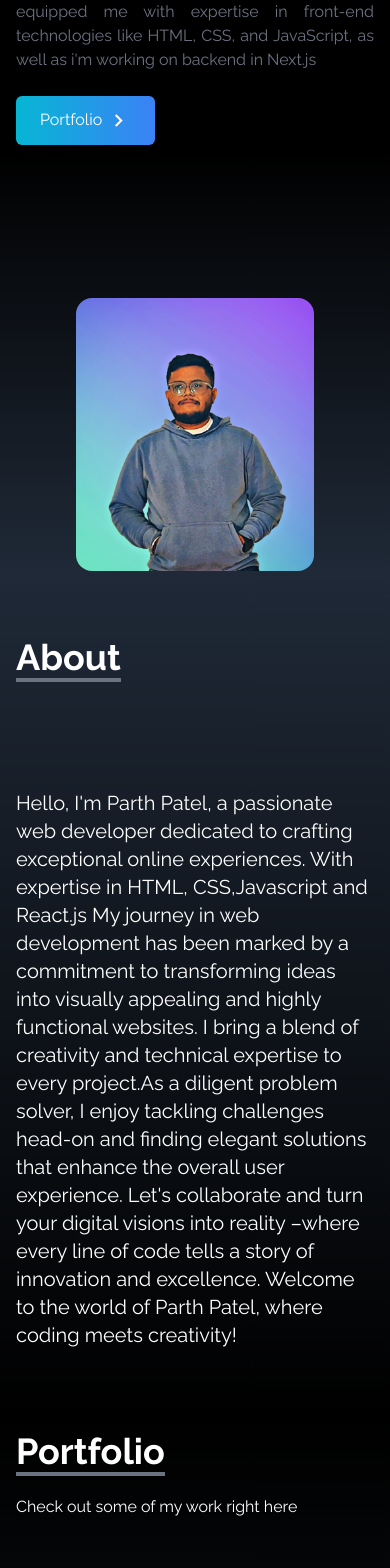
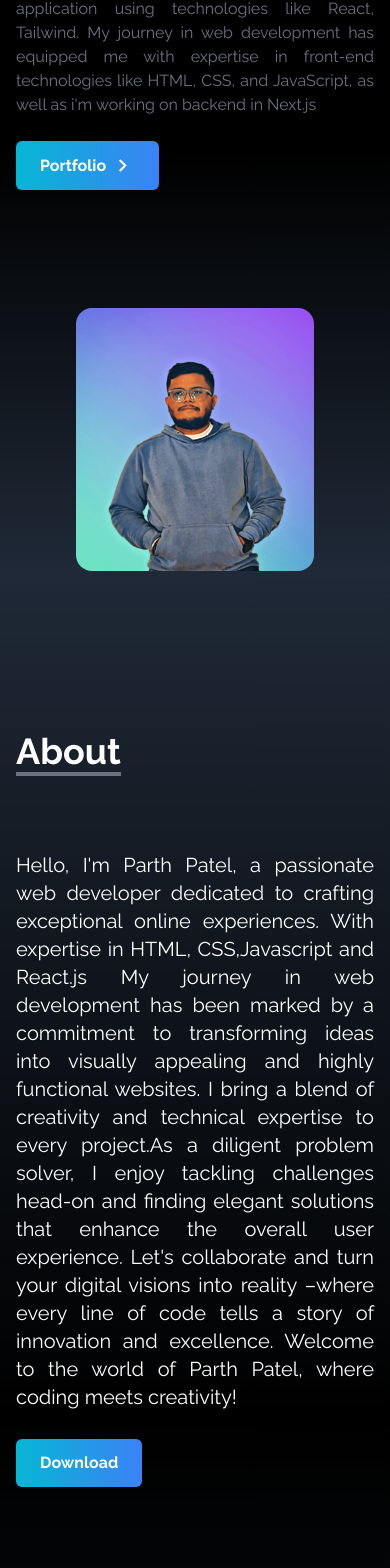
Before and after one commit to patelparth3943/My-Portfolio, a React (Create React App) app: page / in a window 390 px wide. Shown: the part 273-1841 px from the top of the page. Built offline with nearby package versions, Linux system fonts and the light colour scheme; a web font is replaced by a local one.

Commit message:
ready to deploy

```diff
--- a/src/components/About.jsx
+++ b/src/components/About.jsx
@@ -1,24 +1,43 @@
-import React from "react";
+
+import React from 'react';
+
 
 const About = () => {
+
+
   return (
     <div
       name="about"
-      className="w-full h-screen bg-gradient-to-b from-gray-800 to-black text-white"
+      className="w-full  h-screen bg-gradient-to-b from-gray-800 to-black text-white"
     >
-      <div className="max-w-screen-lg p-4 mx-auto flex flex-col justify-center w-full h-full">
-        <div className="pb-8">
-          <p className="text-4xl font-bold inline border-b-4 border-gray-500">
+      <div className="max-w-screen-lg p-4 mx-auto flex flex-col justify-center w-full  h-full">
+        <div className="pb-2 sm:pt-0 pt-60 ">
+          <p className="text-4xl  font-bold inline border-b-4 border-gray-500">
             About
           </p>
+          <p className="text-xl text-justify mt-20">
+            Hello, I'm Parth Patel, a passionate web developer dedicated to crafting exceptional online experiences.
+            With expertise in HTML, CSS,Javascript and React.js My journey in web development has been marked by a commitment to
+            transforming ideas into visually appealing and highly functional websites. I bring a blend of creativity and technical
+            expertise to every project.As a diligent problem solver, I enjoy tackling challenges head-on and finding elegant solutions
+            that enhance the overall user experience. Let's collaborate and turn your digital visions into reality –where every line of
+            code tells a story of innovation and excellence. Welcome to the world of Parth Patel, where coding meets creativity!
+
+          </p>
+
         </div>
+        <div className="flex  mt-3">
+          <a
+            href="/resume.pdf"
+            download="resume.pdf"
+            className=" font-bold text-white w-fit px-6 py-3 my-2 flex items-center rounded-md bg-gradient-to-r from-cyan-500 to-blue-500 cursor-pointer"
 
-        <p className="text-xl mt-20">
-        Hello, I'm Parth Patel, a passionate web developer dedicated to crafting exceptional online experiences. With expertise in HTML, CSS,Javascript and React.js My journey in web development has been marked by a commitment to transforming ideas into visually appealing and highly functional websites. I bring a blend of creativity and technical expertise to every project.As a diligent problem solver, I enjoy tackling challenges head-on and finding elegant solutions that enhance the overall user experience. Let's collaborate and turn your digital visions into reality –where every line of code tells a story of innovation and excellence. Welcome to the world of Parth Patel, where coding meets creativity!
+          >
+            Download
 
-        </p>
+          </a>
 
-
+        </div>
       </div>
     </div>
   );
--- a/src/components/Contact.jsx
+++ b/src/components/Contact.jsx
@@ -7,7 +7,7 @@ const Contact = () => {
       className="w-full h-screen bg-gradient-to-b from-black to-gray-800 p-4 text-white"
     >
       <div className="flex flex-col p-4 justify-center max-w-screen-lg mx-auto h-full">
-        <div className="pb-8">
+        <div className="pb-8 sm:pt-0 pt-60">
           <p className="text-4xl font-bold inline border-b-4 border-gray-500">
             Contact
           </p>
@@ -39,7 +39,7 @@ const Contact = () => {
               className="p-2 bg-transparent border-2 rounded-md text-white focus:outline-none"
             ></textarea>
 
-            <button className="text-white bg-gradient-to-b from-cyan-500 to-blue-500 px-6 py-3 my-8 mx-auto flex items-center rounded-md hover:scale-110 duration-300">
+            <button className="font-bold text-white bg-gradient-to-b from-cyan-500 to-blue-500 px-6 py-3 my-8 mx-auto flex items-center rounded-md hover:scale-110 duration-300">
               Let's talk
             </button>
           </form>
--- a/src/components/Experience.jsx
+++ b/src/components/Experience.jsx
@@ -54,7 +54,7 @@ const Experience = () => {
       name="experience"
       className="bg-gradient-to-b from-gray-800 to-black w-full h-screen"
     >
-      <div className="max-w-screen-lg mx-auto p-4 flex flex-col justify-center w-full h-full text-white">
+      <div className="pt-40 sm:pt-0 max-w-screen-lg mx-auto p-4 flex flex-col justify-center w-full h-full text-white">
         <div>
           <p className="text-4xl font-bold border-b-4 border-gray-500 p-2 inline">
             Experience
--- a/src/components/Footer.jsx
+++ b/src/components/Footer.jsx
@@ -1,15 +1,88 @@
 // Footer.js
 import React from 'react';
+import { FaGithub, FaLinkedin, FaInstagram, FaFacebook } from "react-icons/fa";
+import { HiOutlineMail } from "react-icons/hi";
 
 const Footer = () => {
+  const links = [
+    {
+      id: 1,
+      child: (
+        <>
+          <FaLinkedin size={30} />
+        </>
+      ),
+      href: "https://linkedin.com",
+    },
+    {
+      id: 2,
+      child: (
+        <>
+          <FaGithub size={30} />
+        </>
+      ),
+      href: "https://github.com/patelparth3943",
+    },
+    {
+      id: 3,
+      child: (
+        <>
+          <HiOutlineMail size={30} />
+        </>
+      ),
+      href: "mailto:patelarjun3943@gmail.com",
+    },
+    {
+      id: 4,
+      child: (
+        <>
+          <FaInstagram size={30} />
+        </>
+      ),
+      href: "https://www.instagram.com/parthpatel_2025/",
+
+    },
+    {
+      id: 5,
+      child: (
+        <>
+          <FaFacebook size={30} />
+        </>
+      ),
+      href: "https://www.facebook.com/parthpatel3943",
+    },
+
+  ];
   return (
     <footer className="  bg-gradient-to-t from-gray-900 to-gray-800 text-white py-10  text-center">
-      <div className="container mx-auto">
+      <div className="container sm:pt-0 pt-60 mx-auto">
         <h1 className="text-3xl font-bold mb-4">
         Together, let's shape ideas into impactful designs.
         </h1>
         <div className="footer-logo">
         <h1 className="text-5xl font-signature ml-2">Parth<span  className="text-blue-500">.</span></h1>
+
+        <div className="sm:hidden  my-7 flex justify-center gap-6 ">
+        {links.map(({ id, child, href, style }) => (
+          <li
+            key={id}
+            className={
+              "flex  hover:scale-150 duration-200"
+            }
+          >
+            <a
+              href={href}
+              className=" text-white"
+
+
+            >
+              {child}
+            </a>
+          </li>
+        ))}
+
+        </div>
+
         </div>
         <p className="text-gray-500">© 2024 Parth Patel. All Rights Reserved</p>
       </div>
--- a/src/components/Home.jsx
+++ b/src/components/Home.jsx
@@ -7,10 +7,10 @@ const Home = () => {
     return (
         <div
             name="home"
-            className="h-screen w-full bg-gradient-to-b from-black via-black to-gray-800"
+            className=" h-screen  w-full bg-gradient-to-b from-black via-black to-gray-800"
         >
             <div className="max-w-screen-lg mx-auto flex flex-col items-center justify-center h-full px-4 md:flex-row">
-                <div className="flex flex-col justify-center h-full">
+                <div className="flex flex-col justify-center sm:mt-0 mt-20 h-full">
                     <h2 className="text-4xl sm:text-7xl font-bold text-white">
                         I'm a Web Developer
                     </h2>
@@ -25,7 +25,7 @@ const Home = () => {
                             to="portfolio"
                             smooth
                             duration={500}
-                            className="group text-white w-fit px-6 py-3 my-2 flex items-center rounded-md bg-gradient-to-r from-cyan-500 to-blue-500 cursor-pointer"
+                            className="group font-bold text-white w-fit px-6 py-3 my-2 flex items-center rounded-md bg-gradient-to-r from-cyan-500 to-blue-500 cursor-pointer"
                         >
                             Portfolio
                             <span className="group-hover:rotate-90 duration-300">
@@ -39,7 +39,7 @@ const Home = () => {
                     <img
                         src={HeroImage}
                         alt="my profile"
-                        className="rounded-2xl mx-auto w-2/3 md:w-full"
+                        className="rounded-2xl  mx-auto w-2/3  md:w-full"
                     />
                 </div>
             </div>
--- a/src/components/Portfolio.jsx
+++ b/src/components/Portfolio.jsx
@@ -27,7 +27,7 @@ const Portfolio = () => {
       className="bg-gradient-to-b from-black to-gray-800 w-full text-white md:h-screen"
     >
       <div className="max-w-screen-lg p-4 mx-auto flex flex-col justify-center w-full h-full">
-        <div className="pb-8">
+        <div className="pb-8 sm:pt-0 pt-60">
           <p className="text-4xl font-bold inline border-b-4 border-gray-500">
             Portfolio
           </p>
--- a/src/components/SocialLinks.jsx
+++ b/src/components/SocialLinks.jsx
@@ -1,7 +1,6 @@
 import React from "react";
-import { FaGithub, FaLinkedin } from "react-icons/fa";
+import { FaGithub, FaLinkedin, FaInstagram, FaFacebook } from "react-icons/fa";
 import { HiOutlineMail } from "react-icons/hi";
-import { BsFillPersonLinesFill } from "react-icons/bs";
 
 const SocialLinks = () => {
   const links = [
@@ -9,7 +8,7 @@ const SocialLinks = () => {
       id: 1,
       child: (
         <>
-           <FaLinkedin size={30} />LinkedIn
+          <FaLinkedin size={30} />LinkedIn
         </>
       ),
       href: "https://linkedin.com",
@@ -28,7 +27,7 @@ const SocialLinks = () => {
       id: 3,
       child: (
         <>
-           <HiOutlineMail size={30} />Mail
+          <HiOutlineMail size={30} />Mail
         </>
       ),
       href: "mailto:patelarjun3943@gmail.com",
@@ -37,23 +36,33 @@ const SocialLinks = () => {
       id: 4,
       child: (
         <>
-           <BsFillPersonLinesFill size={30} />Resume
+          <FaInstagram size={30} />Instagram
         </>
       ),
-      href: "./assest/resume.pdf",
+      href: "https://www.instagram.com/parthpatel_2025/",
+
+    },
+    {
+      id: 5,
+      child: (
+        <>
+          <FaFacebook size={30} />Facebook
+        </>
+      ),
+      href: "https://www.facebook.com/parthpatel3943",
       style: "rounded-bl-md",
-      download: true,
     },
+
   ];
 
   return (
     <div className="hidden lg:flex flex-col  top-[35%] right-0 fixed">
       <ul>
-        {links.map(({ id, child, href, style, download }) => (
+        {links.map(({ id, child, href, style }) => (
           <li
             key={id}
             className={
-              "flex justify-between items-center w-40 h-14 px-4 mr-[-100px] hover:mr-[-10px] hover:rounded-md duration-300 bg-gray-500" +
+              "flex justify-between items-center w-40 h-14 px-4 mr-[-100px] hover:bg-slate-700 hover:mr-[-10px]  duration-300 bg-gray-500" +
               " " +
               style
             }
@@ -61,9 +70,8 @@ const SocialLinks = () => {
             <a
               href={href}
               className="flex justify-between items-center w-full text-white"
-              download={download}
-              target="_blank"
-              rel="noreferrer"
+
+
             >
               {child}
             </a>
```
Also changed, not shown: src/assets/heroImage.png.
